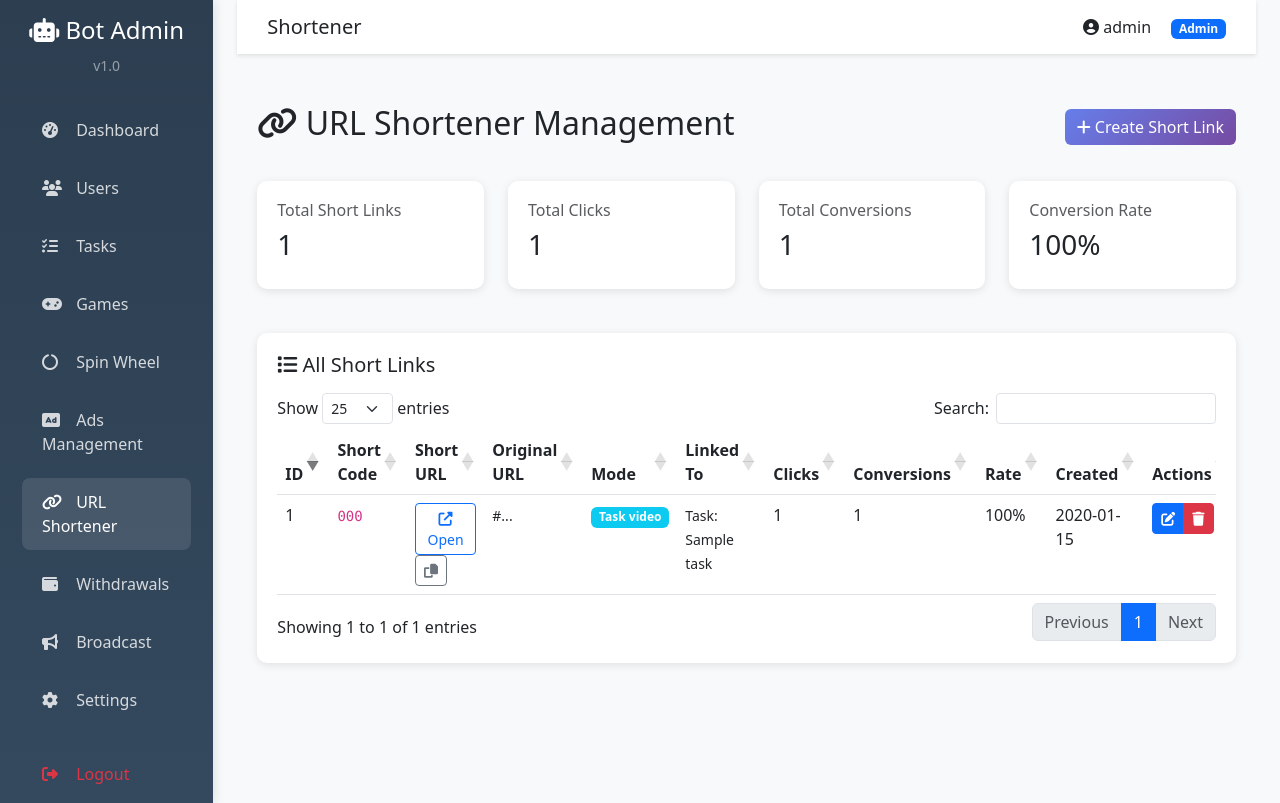
After one commit to Sagar31p0/Tap-and-earn, a PHP site: page /admin/shortener.php in a window 1280 px wide. The commit adds this page. Run offline with PHP 8.4, Linux system fonts and the light colour scheme; a user stored in the database is signed in; data comes from the database, SQL or seed files in the repository; tables that the repository leaves empty hold one stand-in row (values such as "Sample post"); some libraries are stand-ins or nearby versions.

Commit message:
feat: Add URL shortener functionality
Co-authored-by: clasherdevil10 <clasherdevil10@gmail.com>

```diff
--- a/admin/header.php
+++ b/admin/header.php
@@ -123,6 +123,11 @@ $currentPage = basename($_SERVER['PHP_SELF'], '.php');
                             </a>
                         </li>
                         <li class="nav-item">
+                            <a class="nav-link <?php echo $currentPage === 'shortener' ? 'active' : ''; ?>" href="shortener.php">
+                                <i class="fas fa-link"></i> URL Shortener
+                            </a>
+                        </li>
+                        <li class="nav-item">
                             <a class="nav-link <?php echo $currentPage === 'withdrawals' ? 'active' : ''; ?>" href="withdrawals.php">
                                 <i class="fas fa-wallet"></i> Withdrawals
                             </a>
--- /dev/null
+++ b/admin/shortener.php
@@ -0,0 +1,439 @@
+<?php
+require_once '../config.php';
+require_once 'header.php';
+
+$db = Database::getInstance()->getConnection();
+
+// Handle actions
+if ($_SERVER['REQUEST_METHOD'] === 'POST') {
+    $action = $_POST['action'] ?? '';
+
+    if ($action === 'add') {
+        $shortCode = sanitizeInput($_POST['short_code']);
+        $originalUrl = sanitizeInput($_POST['original_url']);
+        $mode = $_POST['mode'];
+        $taskId = !empty($_POST['task_id']) ? (int)$_POST['task_id'] : null;
+        $adUnitId = !empty($_POST['ad_unit_id']) ? (int)$_POST['ad_unit_id'] : null;
+
+        // Check if short code already exists
+        $stmt = $db->prepare("SELECT id FROM short_links WHERE short_code = ?");
+        $stmt->execute([$shortCode]);
+
+        if ($stmt->fetch()) {
+            $error = "Short code already exists. Please choose a different one.";
+        } else {
+            $stmt = $db->prepare("INSERT INTO short_links (short_code, original_url, mode, task_id, ad_unit_id) VALUES (?, ?, ?, ?, ?)");
+            $stmt->execute([$shortCode, $originalUrl, $mode, $taskId, $adUnitId]);
+            $success = "Short link created successfully";
+        }
+    } elseif ($action === 'edit') {
+        $id = (int)$_POST['id'];
+        $shortCode = sanitizeInput($_POST['short_code']);
+        $originalUrl = sanitizeInput($_POST['original_url']);
+        $mode = $_POST['mode'];
+        $taskId = !empty($_POST['task_id']) ? (int)$_POST['task_id'] : null;
+        $adUnitId = !empty($_POST['ad_unit_id']) ? (int)$_POST['ad_unit_id'] : null;
+
+        // Check if short code already exists for another link
+        $stmt = $db->prepare("SELECT id FROM short_links WHERE short_code = ? AND id != ?");
+        $stmt->execute([$shortCode, $id]);
+
+        if ($stmt->fetch()) {
+            $error = "Short code already exists. Please choose a different one.";
+        } else {
+            $stmt = $db->prepare("UPDATE short_links SET short_code = ?, original_url = ?, mode = ?, task_id = ?, ad_unit_id = ? WHERE id = ?");
+            $stmt->execute([$shortCode, $originalUrl, $mode, $taskId, $adUnitId, $id]);
+            $success = "Short link updated successfully";
+        }
+    } elseif ($action === 'delete') {
+        $id = (int)$_POST['id'];
+        $stmt = $db->prepare("DELETE FROM short_links WHERE id = ?");
+        $stmt->execute([$id]);
+        $success = "Short link deleted successfully";
+    } elseif ($action === 'generate_code') {
+        // Generate a random short code
+        $shortCode = generateShortCode();
+        echo json_encode(['success' => true, 'code' => $shortCode]);
+        exit;
+    }
+}
+
+// Function to generate random short code
+function generateShortCode($length = 6) {
+    $characters = 'abcdefghijklmnopqrstuvwxyzABCDEFGHIJKLMNOPQRSTUVWXYZ0123456789';
+    $code = '';
+    for ($i = 0; $i < $length; $i++) {
+        $code .= $characters[rand(0, strlen($characters) - 1)];
+    }
+    return $code;
+}
+
+// Get short links
+$stmt = $db->query("SELECT sl.*,
+                    t.title as task_title,
+                    au.name as ad_unit_name
+                    FROM short_links sl
+                    LEFT JOIN tasks t ON sl.task_id = t.id
+                    LEFT JOIN ad_units au ON sl.ad_unit_id = au.id
+                    ORDER BY sl.created_at DESC");
+$shortLinks = $stmt->fetchAll();
+
+// Get tasks for dropdown
+$stmt = $db->query("SELECT id, title FROM tasks WHERE is_active = 1 ORDER BY title ASC");
+$tasks = $stmt->fetchAll();
+
+// Get ad units for dropdown
+$stmt = $db->query("SELECT au.id, au.name, an.name as network_name
+                    FROM ad_units au
+                    LEFT JOIN ad_networks an ON au.network_id = an.id
+                    WHERE au.is_active = 1
+                    ORDER BY au.name ASC");
+$adUnits = $stmt->fetchAll();
+
+// Statistics
+$stmt = $db->query("SELECT COUNT(*) FROM short_links");
+$totalLinks = $stmt->fetchColumn();
+
+$stmt = $db->query("SELECT SUM(clicks) FROM short_links");
+$totalClicks = $stmt->fetchColumn() ?: 0;
+
+$stmt = $db->query("SELECT SUM(conversions) FROM short_links");
+$totalConversions = $stmt->fetchColumn() ?: 0;
+
+$conversionRate = $totalClicks > 0 ? round(($totalConversions / $totalClicks) * 100, 2) : 0;
+?>
+
+<div class="page-header d-flex justify-content-between align-items-center">
+    <h2><i class="fas fa-link"></i> URL Shortener Management</h2>
+    <button class="btn btn-gradient" data-bs-toggle="modal" data-bs-target="#addLinkModal">
+        <i class="fas fa-plus"></i> Create Short Link
+    </button>
+</div>
+
+<?php if (isset($success)): ?>
+    <div class="alert alert-success alert-dismissible fade show">
+        <?php echo $success; ?>
+        <button type="button" class="btn-close" data-bs-dismiss="alert"></button>
+    </div>
+<?php endif; ?>
+
+<?php if (isset($error)): ?>
+    <div class="alert alert-danger alert-dismissible fade show">
+        <?php echo $error; ?>
+        <button type="button" class="btn-close" data-bs-dismiss="alert"></button>
+    </div>
+<?php endif; ?>
+
+<div class="row mb-4">
+    <div class="col-md-3">
+        <div class="stat-card">
+            <h6 class="text-muted">Total Short Links</h6>
+            <h3><?php echo number_format($totalLinks); ?></h3>
+        </div>
+    </div>
+    <div class="col-md-3">
+        <div class="stat-card">
+            <h6 class="text-muted">Total Clicks</h6>
+            <h3><?php echo number_format($totalClicks); ?></h3>
+        </div>
+    </div>
+    <div class="col-md-3">
+        <div class="stat-card">
+            <h6 class="text-muted">Total Conversions</h6>
+            <h3><?php echo number_format($totalConversions); ?></h3>
+        </div>
+    </div>
+    <div class="col-md-3">
+        <div class="stat-card">
+            <h6 class="text-muted">Conversion Rate</h6>
+            <h3><?php echo $conversionRate; ?>%</h3>
+        </div>
+    </div>
+</div>
+
+<div class="stat-card">
+    <h5 class="mb-3"><i class="fas fa-list"></i> All Short Links</h5>
+    <div class="table-responsive">
+        <table class="table table-hover data-table">
+            <thead>
+                <tr>
+                    <th>ID</th>
+                    <th>Short Code</th>
+                    <th>Short URL</th>
+                    <th>Original URL</th>
+                    <th>Mode</th>
+                    <th>Linked To</th>
+                    <th>Clicks</th>
+                    <th>Conversions</th>
+                    <th>Rate</th>
+                    <th>Created</th>
+                    <th>Actions</th>
+                </tr>
+            </thead>
+            <tbody>
+                <?php foreach ($shortLinks as $link): ?>
+                <?php
+                $rate = $link['clicks'] > 0 ? round(($link['conversions'] / $link['clicks']) * 100, 1) : 0;
+                $shortUrl = BASE_URL . '/s/' . $link['short_code'];
+                ?>
+                <tr>
+                    <td><?php echo $link['id']; ?></td>
+                    <td><code><?php echo htmlspecialchars($link['short_code']); ?></code></td>
+                    <td>
+                        <a href="<?php echo $shortUrl; ?>" target="_blank" class="btn btn-sm btn-outline-primary">
+                            <i class="fas fa-external-link-alt"></i> Open
+                        </a>
+                        <button class="btn btn-sm btn-outline-secondary" onclick="copyToClipboard('<?php echo $shortUrl; ?>')">
+                            <i class="fas fa-copy"></i>
+                        </button>
+                    </td>
+                    <td>
+                        <small><?php echo htmlspecialchars(substr($link['original_url'], 0, 50)); ?>...</small>
+                    </td>
+                    <td>
+                        <span class="badge bg-<?php echo $link['mode'] === 'task_video' ? 'info' : 'primary'; ?>">
+                            <?php echo str_replace('_', ' ', ucfirst($link['mode'])); ?>
+                        </span>
+                    </td>
+                    <td>
+                        <?php
+                        if ($link['mode'] === 'task_video' && $link['task_title']) {
+                            echo '<small>Task: ' . htmlspecialchars($link['task_title']) . '</small>';
+                        } elseif ($link['ad_unit_name']) {
+                            echo '<small>Ad: ' . htmlspecialchars($link['ad_unit_name']) . '</small>';
+                        } else {
+                            echo '<small class="text-muted">None</small>';
+                        }
+                        ?>
+                    </td>
+                    <td><?php echo number_format($link['clicks']); ?></td>
+                    <td><?php echo number_format($link['conversions']); ?></td>
+                    <td><?php echo $rate; ?>%</td>
+                    <td><?php echo date('Y-m-d', strtotime($link['created_at'])); ?></td>
+                    <td>
+                        <div class="btn-group">
+                            <button class="btn btn-sm btn-primary" onclick='editLink(<?php echo json_encode($link); ?>)'>
+                                <i class="fas fa-edit"></i>
+                            </button>
+                            <button class="btn btn-sm btn-danger" onclick="deleteLink(<?php echo $link['id']; ?>)">
+                                <i class="fas fa-trash"></i>
+                            </button>
+                        </div>
+                    </td>
+                </tr>
+                <?php endforeach; ?>
+            </tbody>
+        </table>
+    </div>
+</div>
+
+<!-- Add Link Modal -->
+<div class="modal fade" id="addLinkModal" tabindex="-1">
+    <div class="modal-dialog modal-lg">
+        <div class="modal-content">
+            <div class="modal-header">
+                <h5 class="modal-title">Create Short Link</h5>
+                <button type="button" class="btn-close" data-bs-dismiss="modal"></button>
+            </div>
+            <form method="POST">
+                <div class="modal-body">
+                    <input type="hidden" name="action" value="add">
+
+                    <div class="mb-3">
+                        <label class="form-label">Short Code</label>
+                        <div class="input-group">
+                            <input type="text" class="form-control" name="short_code" id="add_short_code" required pattern="[a-zA-Z0-9]{3,20}">
+                            <button type="button" class="btn btn-outline-secondary" onclick="generateCode('add_short_code')">
+                                <i class="fas fa-random"></i> Generate
+                            </button>
+                        </div>
+                        <small class="text-muted">Alphanumeric only, 3-20 characters</small>
+                    </div>
+
+                    <div class="mb-3">
+                        <label class="form-label">Original URL</label>
+                        <input type="url" class="form-control" name="original_url" placeholder="https://example.com" required>
+                        <small class="text-muted">The destination URL</small>
+                    </div>
+
+                    <div class="mb-3">
+                        <label class="form-label">Mode</label>
+                        <select class="form-select" name="mode" id="add_mode" onchange="toggleModeFields('add')" required>
+                            <option value="direct_ad">Direct Ad</option>
+                            <option value="task_video">Task Video</option>
+                        </select>
+                        <small class="text-muted">How the link should behave</small>
+                    </div>
+
+                    <div class="mb-3" id="add_task_field" style="display:none;">
+                        <label class="form-label">Link to Task (Optional)</label>
+                        <select class="form-select" name="task_id">
+                            <option value="">None</option>
+                            <?php foreach ($tasks as $task): ?>
+                                <option value="<?php echo $task['id']; ?>"><?php echo htmlspecialchars($task['title']); ?></option>
+                            <?php endforeach; ?>
+                        </select>
+                    </div>
+
+                    <div class="mb-3" id="add_ad_field">
+                        <label class="form-label">Link to Ad Unit (Optional)</label>
+                        <select class="form-select" name="ad_unit_id">
+                            <option value="">None</option>
+                            <?php foreach ($adUnits as $unit): ?>
+                                <option value="<?php echo $unit['id']; ?>"><?php echo htmlspecialchars($unit['name'] . ' (' . $unit['network_name'] . ')'); ?></option>
+                            <?php endforeach; ?>
+                        </select>
+                    </div>
+
+                    <div class="alert alert-info">
+                        <strong>Preview:</strong> <span id="add_preview"><?php echo BASE_URL; ?>/s/[code]</span>
+                    </div>
+                </div>
+                <div class="modal-footer">
+                    <button type="button" class="btn btn-secondary" data-bs-dismiss="modal">Cancel</button>
+                    <button type="submit" class="btn btn-primary">Create Link</button>
+                </div>
+            </form>
+        </div>
+    </div>
+</div>
+
+<!-- Edit Link Modal -->
+<div class="modal fade" id="editLinkModal" tabindex="-1">
+    <div class="modal-dialog modal-lg">
+        <div class="modal-content">
+            <div class="modal-header">
+                <h5 class="modal-title">Edit Short Link</h5>
+                <button type="button" class="btn-close" data-bs-dismiss="modal"></button>
+            </div>
+            <form method="POST">
+                <div class="modal-body">
+                    <input type="hidden" name="action" value="edit">
+                    <input type="hidden" name="id" id="edit_id">
+
+                    <div class="mb-3">
+                        <label class="form-label">Short Code</label>
+                        <div class="input-group">
+                            <input type="text" class="form-control" name="short_code" id="edit_short_code" required pattern="[a-zA-Z0-9]{3,20}">
+                            <button type="button" class="btn btn-outline-secondary" onclick="generateCode('edit_short_code')">
+                                <i class="fas fa-random"></i> Generate
+                            </button>
+                        </div>
+                    </div>
+
+                    <div class="mb-3">
+                        <label class="form-label">Original URL</label>
+                        <input type="url" class="form-control" name="original_url" id="edit_url" required>
+                    </div>
+
+                    <div class="mb-3">
+                        <label class="form-label">Mode</label>
+                        <select class="form-select" name="mode" id="edit_mode" onchange="toggleModeFields('edit')" required>
+                            <option value="direct_ad">Direct Ad</option>
+                            <option value="task_video">Task Video</option>
+                        </select>
+                    </div>
+
+                    <div class="mb-3" id="edit_task_field">
+                        <label class="form-label">Link to Task (Optional)</label>
+                        <select class="form-select" name="task_id" id="edit_task">
+                            <option value="">None</option>
+                            <?php foreach ($tasks as $task): ?>
+                                <option value="<?php echo $task['id']; ?>"><?php echo htmlspecialchars($task['title']); ?></option>
+                            <?php endforeach; ?>
+                        </select>
+                    </div>
+
+                    <div class="mb-3" id="edit_ad_field">
+                        <label class="form-label">Link to Ad Unit (Optional)</label>
+                        <select class="form-select" name="ad_unit_id" id="edit_ad">
+                            <option value="">None</option>
+                            <?php foreach ($adUnits as $unit): ?>
+                                <option value="<?php echo $unit['id']; ?>"><?php echo htmlspecialchars($unit['name'] . ' (' . $unit['network_name'] . ')'); ?></option>
+                            <?php endforeach; ?>
+                        </select>
+                    </div>
+
+                    <div class="alert alert-info">
+                        <strong>Preview:</strong> <span id="edit_preview"></span>
+                    </div>
+                </div>
+                <div class="modal-footer">
+                    <button type="button" class="btn btn-secondary" data-bs-dismiss="modal">Cancel</button>
+                    <button type="submit" class="btn btn-primary">Update Link</button>
+                </div>
+            </form>
+        </div>
+    </div>
+</div>
+
+<script>
+// Update preview when short code changes
+document.getElementById('add_short_code').addEventListener('input', function() {
+    document.getElementById('add_preview').textContent = '<?php echo BASE_URL; ?>/s/' + this.value;
+});
+
+function generateCode(fieldId) {
+    const length = 6;
+    const characters = 'abcdefghijklmnopqrstuvwxyzABCDEFGHIJKLMNOPQRSTUVWXYZ0123456789';
+    let code = '';
+    for (let i = 0; i < length; i++) {
+        code += characters.charAt(Math.floor(Math.random() * characters.length));
+    }
+    document.getElementById(fieldId).value = code;
+
+    // Update preview if it's the add form
+    if (fieldId === 'add_short_code') {
+        document.getElementById('add_preview').textContent = '<?php echo BASE_URL; ?>/s/' + code;
+    } else {
+        document.getElementById('edit_preview').textContent = '<?php echo BASE_URL; ?>/s/' + code;
+    }
+}
+
+function toggleModeFields(prefix) {
+    const mode = document.getElementById(prefix + '_mode').value;
+    const taskField = document.getElementById(prefix + '_task_field');
+    const adField = document.getElementById(prefix + '_ad_field');
+
+    if (mode === 'task_video') {
+        taskField.style.display = 'block';
+        adField.style.display = 'none';
+    } else {
+        taskField.style.display = 'none';
+        adField.style.display = 'block';
+    }
+}
+
+function editLink(link) {
+    document.getElementById('edit_id').value = link.id;
+    document.getElementById('edit_short_code').value = link.short_code;
+    document.getElementById('edit_url').value = link.original_url;
+    document.getElementById('edit_mode').value = link.mode;
+    document.getElementById('edit_task').value = link.task_id || '';
+    document.getElementById('edit_ad').value = link.ad_unit_id || '';
+    document.getElementById('edit_preview').textContent = '<?php echo BASE_URL; ?>/s/' + link.short_code;
+
+    toggleModeFields('edit');
+    new bootstrap.Modal(document.getElementById('editLinkModal')).show();
+}
+
+function deleteLink(id) {
+    if (confirm('Are you sure you want to delete this short link?')) {
+        const form = document.createElement('form');
+        form.method = 'POST';
+        form.innerHTML = '<input name="action" value="delete"><input name="id" value="' + id + '">';
+        document.body.appendChild(form);
+        form.submit();
+    }
+}
+
+function copyToClipboard(text) {
+    navigator.clipboard.writeText(text).then(function() {
+        alert('Link copied to clipboard!');
+    }, function() {
+        prompt('Copy this link:', text);
+    });
+}
+</script>
+
+<?php require_once 'footer.php'; ?>
```
Also changed, not shown: api/track.php (added, +26 -0 lines), s.php (added, +211 -0 lines), .htaccess.
